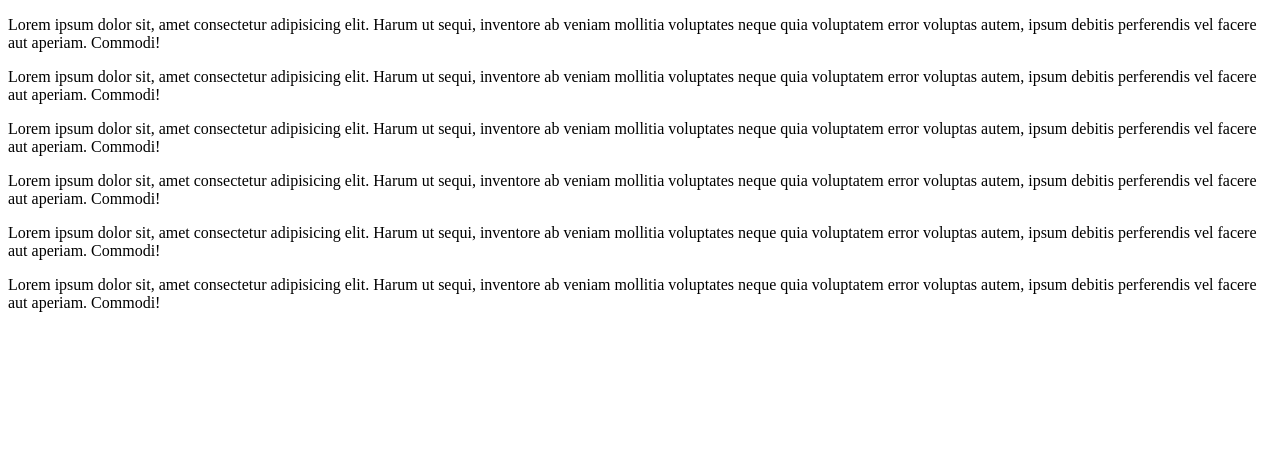
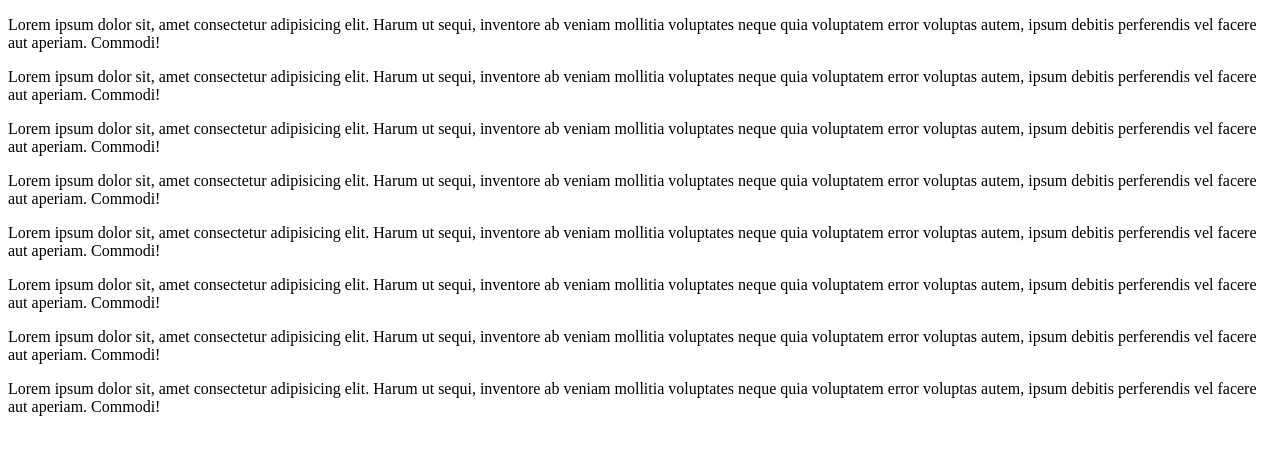
Before and after one commit to OBYnueve/testProjectDuo, a plain HTML site: page index.html in a window 1280 px wide. Drawn offline with Linux system fonts and the light colour scheme.

Commit message:
update html

```diff
--- a/index.html
+++ b/index.html
@@ -14,5 +14,7 @@
     <p>Lorem ipsum dolor sit, amet consectetur adipisicing elit. Harum ut sequi, inventore ab veniam mollitia voluptates neque quia voluptatem error voluptas autem, ipsum debitis perferendis vel facere aut aperiam. Commodi!</p>
     <p>Lorem ipsum dolor sit, amet consectetur adipisicing elit. Harum ut sequi, inventore ab veniam mollitia voluptates neque quia voluptatem error voluptas autem, ipsum debitis perferendis vel facere aut aperiam. Commodi!</p>
     <p>Lorem ipsum dolor sit, amet consectetur adipisicing elit. Harum ut sequi, inventore ab veniam mollitia voluptates neque quia voluptatem error voluptas autem, ipsum debitis perferendis vel facere aut aperiam. Commodi!</p>
+    <p>Lorem ipsum dolor sit, amet consectetur adipisicing elit. Harum ut sequi, inventore ab veniam mollitia voluptates neque quia voluptatem error voluptas autem, ipsum debitis perferendis vel facere aut aperiam. Commodi!</p>
+    <p>Lorem ipsum dolor sit, amet consectetur adipisicing elit. Harum ut sequi, inventore ab veniam mollitia voluptates neque quia voluptatem error voluptas autem, ipsum debitis perferendis vel facere aut aperiam. Commodi!</p>
 </body>
 </html>
```
